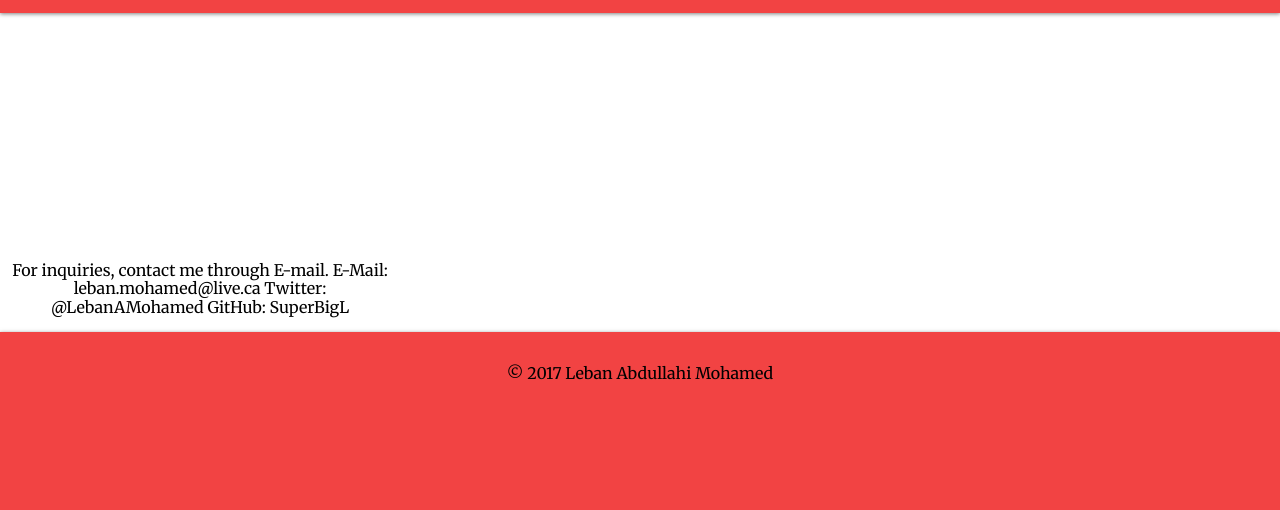
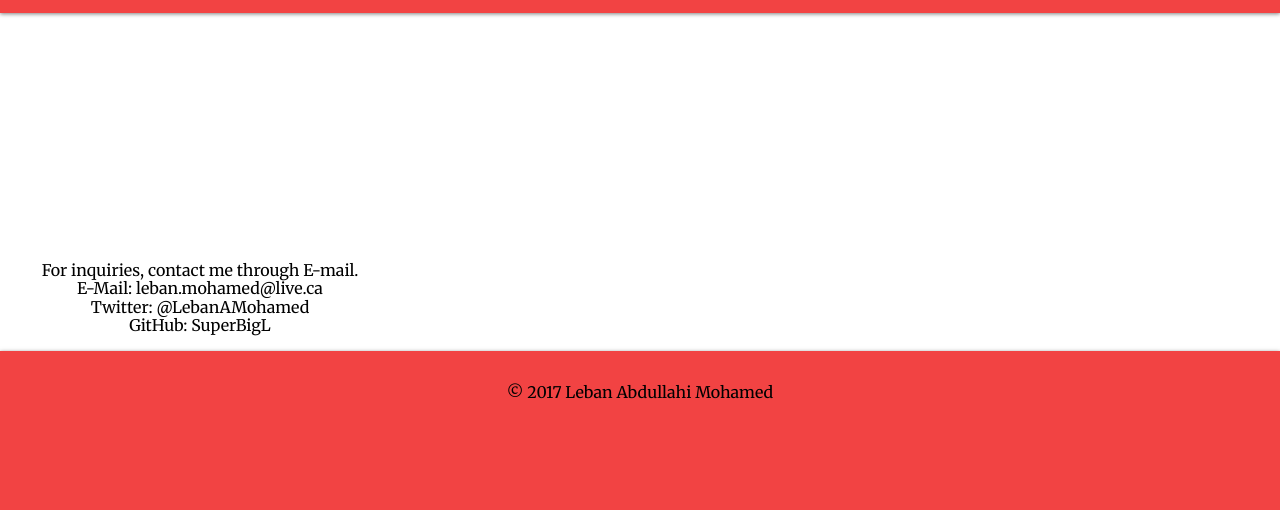
Before and after one commit to TheBigL/Leban-s-Website, a plain HTML site: page contact.html in a window 1280 px wide. Shown: the part 75-585 px from the top of the page. Drawn offline with Linux system fonts and the light colour scheme.

Commit message:
Added spaces

```diff
--- a/contact.html
+++ b/contact.html
@@ -26,10 +26,10 @@
   </header>
 <div class="contact">
   <p>
-    For inquiries, contact me through E-mail.
-    E-Mail: leban.mohamed@live.ca
-    Twitter: @LebanAMohamed
-    GitHub: SuperBigL
+    For inquiries, contact me through E-mail.<br>
+    E-Mail: leban.mohamed@live.ca<br>
+    Twitter: @LebanAMohamed<br>
+    GitHub: SuperBigL<br>
   </p>
 
 </div>
```
